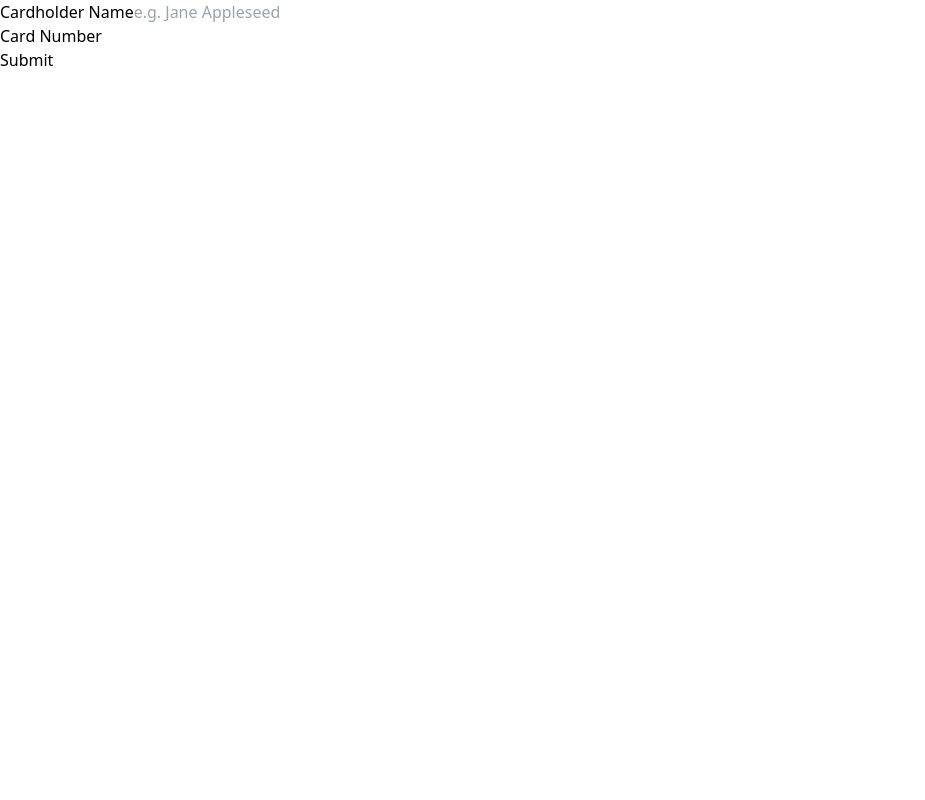
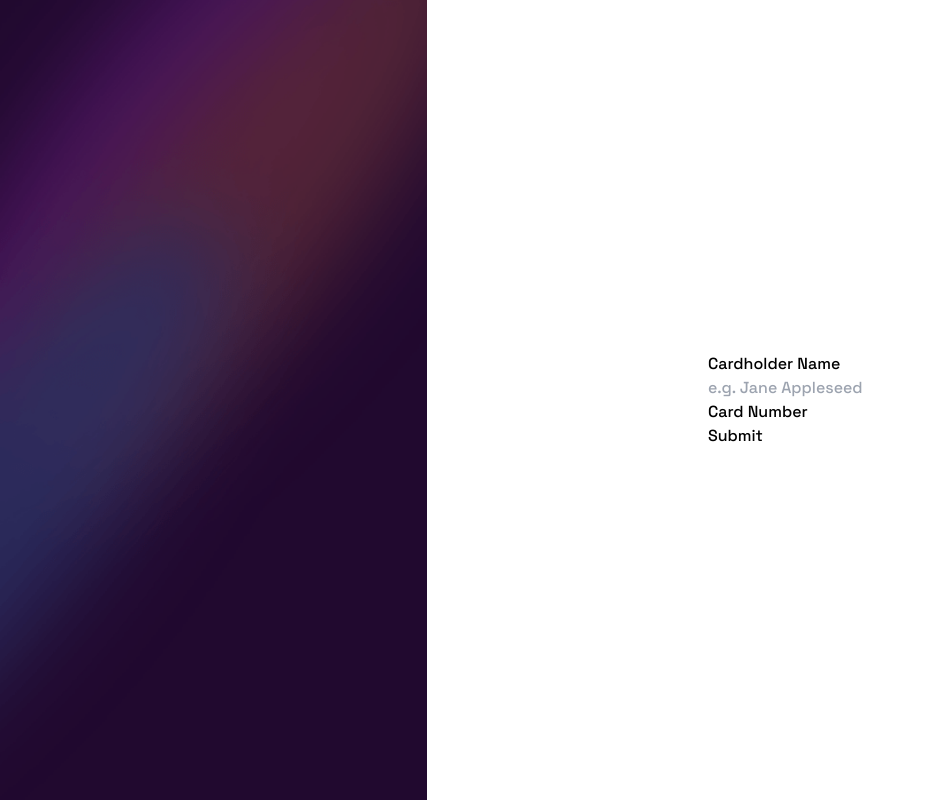
Before and after one commit to aleksandr-efimenko/interactive-card-details-form, a Next.js app: page / in a window 1280 px wide. Shown: the whole page, without its empty margins (0-925 px from the left). Built offline with nearby package versions, Linux system fonts and the light colour scheme.

Commit message:
create background

```diff
--- a/components/CardForm.tsx
+++ b/components/CardForm.tsx
@@ -4,13 +4,13 @@ export default function CardForm() {
   return (
     <div className="">
         <form className="">
-          <label className="block" htmlFor="cardholder-name">
+          <label className=" block" htmlFor="cardholder-name">
             Cardholder Name
-            <input className="i" type="text" id="cardholder-name"  placeholder='e.g. Jane Appleseed' />
+            <input className="block" type="text" id="cardholder-name"  placeholder='e.g. Jane Appleseed' />
           </label>
           <label className="block" htmlFor="card-number">
             Card Number
-            <input className="" type="text" id="card-number" />
+            <input className='' type="text" id="card-number" />
           </label>
           <div className="flex"></div>
           <label htmlFor=""></label>
--- a/pages/index.tsx
+++ b/pages/index.tsx
@@ -1,14 +1,33 @@
 import Image from "next/image";
-import { Inter } from "next/font/google";
+import { Space_Grotesk } from "next/font/google";
 import CardForm from "@/components/CardForm";
+import bgMain from "@/public/images/bg-main-desktop.png";
 
-const inter = Inter({ subsets: ["latin"] });
+const inter = Space_Grotesk({ subsets: ["latin"], weight: ["500"] });
 
 export default function Home() {
   return (
-    <main className="min-height-full">
-      <div className=""></div>
-      <CardForm />
+    <main style={inter.style} className="min-h-full ">
+      <div className="grid grid-cols-6">
+        <div className="col-start-1 col-end-3 relative min-h-screen">
+          <Image
+            src={bgMain}
+            alt="background"
+            fill
+            style={{
+              backgroundSize: "contain",
+              backgroundRepeat: "no-repeat",
+              backgroundPosition: "center",
+            }}
+          />
+        </div>
+        <div className="flex absolute center">
+
+        </div>
+        <div className="col-start-3 col-end-7 flex justify-center items-center">
+          <CardForm />
+        </div>
+      </div>
     </main>
   );
 }
```
